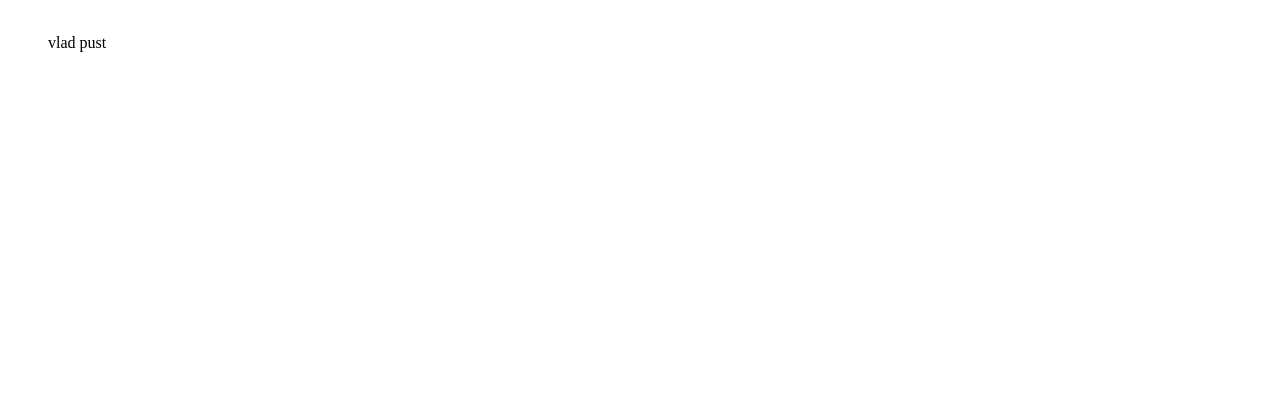
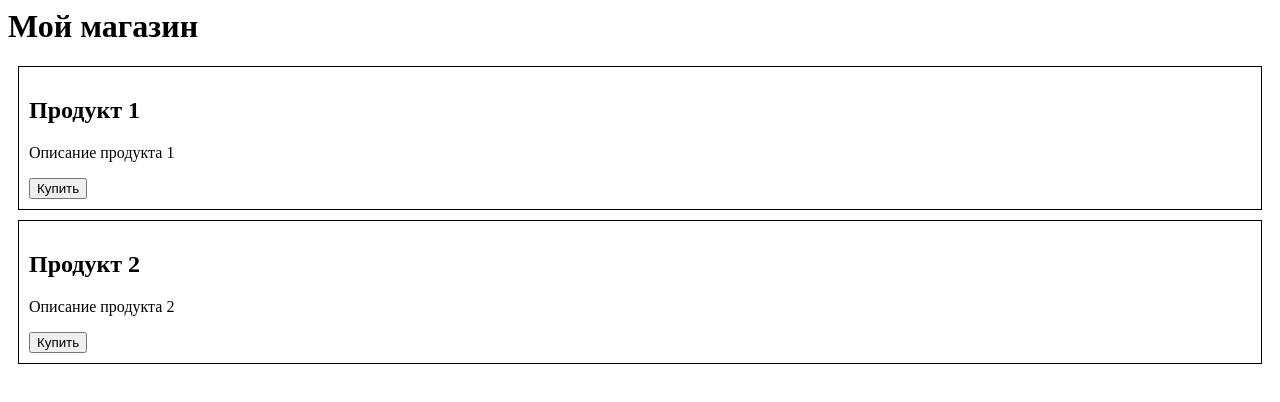
Before and after one commit to v1dse/shooter, a plain HTML site: page result/index.html in a window 1280 px wide. Drawn offline with Linux system fonts and the light colour scheme.

Commit message:
часть сайта

```diff
--- a/result/index.html
+++ b/result/index.html
@@ -1,13 +1,32 @@
-<!DOCTYPE html>
-<html lang="en">
+
+            </p><!DOCTYPE html>
+<html>
 <head>
-    <meta charset="UTF-8">
-    <meta name="viewport" content="width=device-width, initial-scale=1.0">
-    <title>Document</title>
-    <ul>
-        <p><br />
-            vlad pust
-            </p>
+    <title>Мой магазин</title>
+    <style>
+        .product {
+            border: 1px solid #000;
+            padding: 10px;
+            margin: 10px;
+        }
+    </style>
+</head>
+<body>
+    <h1>Мой магазин</h1>
+    <div id="products">
+        <div class="product">
+            <h2>Продукт 1</h2>
+            <p>Описание продукта 1</p>
+            <button>Купить</button>
+        </div>
+        <div class="product">
+            <h2>Продукт 2</h2>
+            <p>Описание продукта 2</p>
+            <button>Купить</button>
+        </div>
+    </div>
+</body>
+</html>
     </ul>
 </head>
 <body>
```
